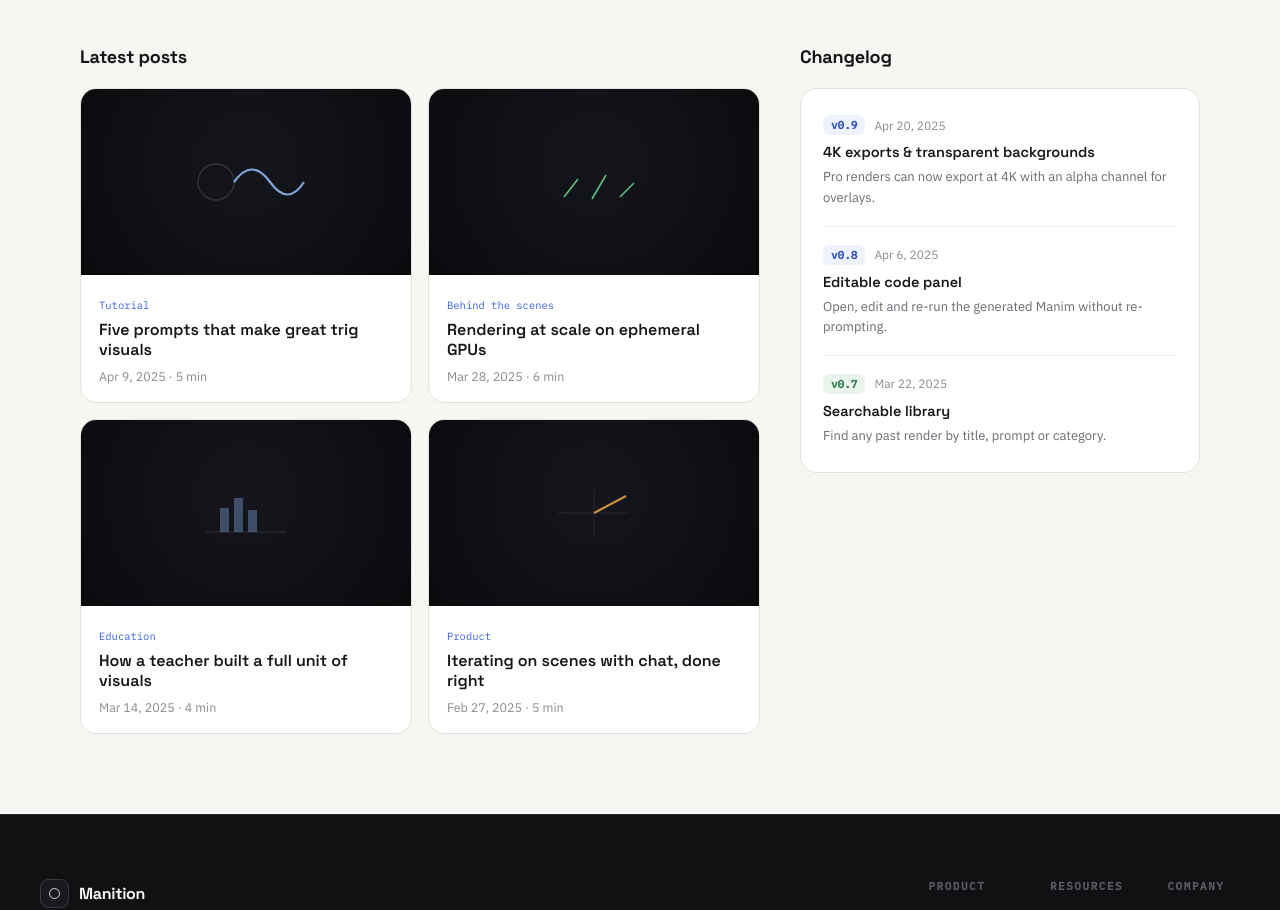
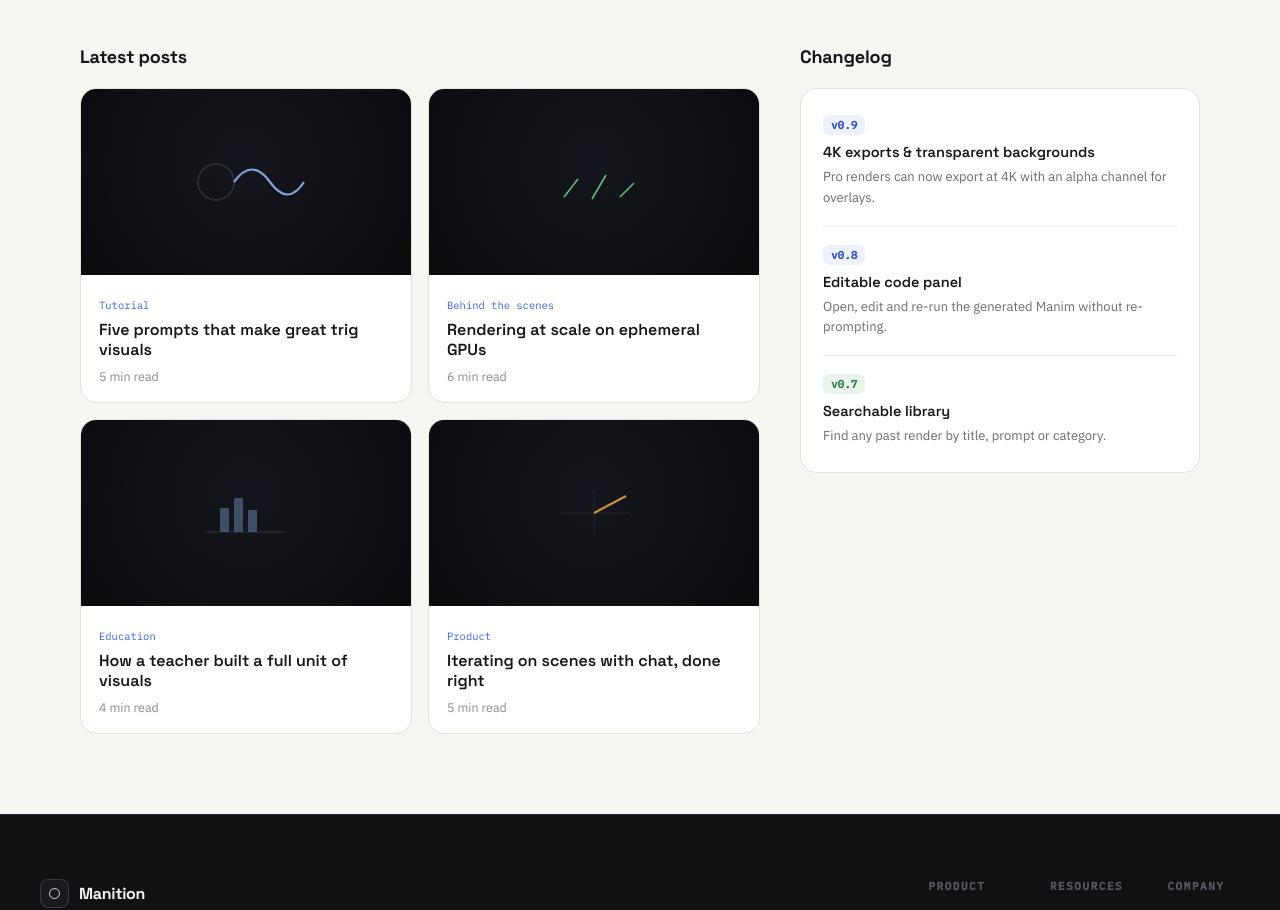
Before and after one commit to Shubham-355/manition-web, a Next.js app: page /blog in a window 1280 px wide. Shown: the part 637-1547 px from the top of the page. Built offline with nearby package versions, Linux system fonts and the light colour scheme.

Commit message:
remove placeholder dates from blog

```diff
--- a/app/blog/page.tsx
+++ b/app/blog/page.tsx
@@ -10,13 +10,13 @@ const cardHover = { borderColor: "#d3cfc4" };
 const thumb =
   "aspect-ratio:16/9; background:radial-gradient(circle at 50% 40%,#15151d,#0b0b0e); display:flex; align-items:center; justify-content:center;";
 
-type Post = { tag: string; title: string; date: string; svg: ReactNode };
+type Post = { tag: string; title: string; read: string; svg: ReactNode };
 
 const POSTS: Post[] = [
   {
     tag: "Tutorial",
     title: "Five prompts that make great trig visuals",
-    date: "Apr 9, 2025 · 5 min",
+    read: "5 min read",
     svg: (
       <svg width="120" height="66" viewBox="0 0 120 66" fill="none">
         <circle cx="30" cy="33" r="18" stroke="#33333d" strokeWidth="1.4"></circle>
@@ -27,7 +27,7 @@ const POSTS: Post[] = [
   {
     tag: "Behind the scenes",
     title: "Rendering at scale on ephemeral GPUs",
-    date: "Mar 28, 2025 · 6 min",
+    read: "6 min read",
     svg: (
       <svg width="120" height="66" viewBox="0 0 120 66" fill="none">
         <g stroke="#5fbf7e" strokeWidth="1.6">
@@ -41,7 +41,7 @@ const POSTS: Post[] = [
   {
     tag: "Education",
     title: "How a teacher built a full unit of visuals",
-    date: "Mar 14, 2025 · 4 min",
+    read: "4 min read",
     svg: (
       <svg width="120" height="66" viewBox="0 0 120 66" fill="none">
         <line x1="20" y1="52" x2="100" y2="52" stroke="#33333d" strokeWidth="1.2"></line>
@@ -56,7 +56,7 @@ const POSTS: Post[] = [
   {
     tag: "Product",
     title: "Iterating on scenes with chat, done right",
-    date: "Feb 27, 2025 · 5 min",
+    read: "5 min read",
     svg: (
       <svg width="120" height="66" viewBox="0 0 120 66" fill="none">
         <line x1="60" y1="10" x2="60" y2="56" stroke="#26262c" strokeWidth="1"></line>
@@ -70,7 +70,6 @@ const POSTS: Post[] = [
 type Change = {
   version: string;
   badge: string;
-  date: string;
   title: string;
   body: string;
   last?: boolean;
@@ -80,21 +79,18 @@ const CHANGES: Change[] = [
   {
     version: "v0.9",
     badge: "background:#eef2fd; color:#2f4fc0;",
-    date: "Apr 20, 2025",
     title: "4K exports & transparent backgrounds",
     body: "Pro renders can now export at 4K with an alpha channel for overlays.",
   },
   {
     version: "v0.8",
     badge: "background:#eef2fd; color:#2f4fc0;",
-    date: "Apr 6, 2025",
     title: "Editable code panel",
     body: "Open, edit and re-run the generated Manim without re-prompting.",
   },
   {
     version: "v0.7",
     badge: "background:#e9f5ec; color:#2f7a4a;",
-    date: "Mar 22, 2025",
     title: "Searchable library",
     body: "Find any past render by title, prompt or category.",
     last: true,
@@ -114,7 +110,7 @@ export default function Blog() {
         <p style={parseStyle("font-family:'IBM Plex Mono',monospace; font-size:12px; letter-spacing:0.12em; text-transform:uppercase; color:#3b62e0; margin:0 0 16px;")}>
           Blog
         </p>
-        <h1 style={parseStyle("margin:0; font-family:'Space Grotesk'; font-weight:700; font-size:50px; line-height:1.05; letter-spacing:-0.035em;")}>
+        <h1 style={parseStyle("margin:0; font-family:'Space Grotesk'; font-weight:700; font-size:clamp(33px,6.8vw,50px); line-height:1.05; letter-spacing:-0.035em;")}>
           Notes from the studio.
         </h1>
         <p style={parseStyle("margin:18px 0 0; max-width:520px; font-size:17px; line-height:1.6; color:#54545c;")}>
@@ -153,7 +149,7 @@ export default function Blog() {
                 A look at the pipeline behind Manition - from parsing your prompt, to planning the scene graph, to writing code a cloud GPU can render in seconds.
               </p>
               <div style={parseStyle("display:flex; align-items:center; gap:11px;")}>
-                <p style={parseStyle("margin:0; font-size:12px; color:#8a8a92;")}>Apr 18, 2025 · 8 min read</p>
+                <p style={parseStyle("margin:0; font-size:12px; color:#8a8a92;")}>8 min read</p>
               </div>
             </div>
           </Hover>
@@ -174,7 +170,7 @@ export default function Blog() {
                   <div style={parseStyle("padding:18px;")}>
                     <span style={parseStyle("font-family:'IBM Plex Mono',monospace; font-size:10.5px; color:#3b62e0;")}>{post.tag}</span>
                     <h4 style={parseStyle("margin:7px 0 8px; font-family:'Space Grotesk'; font-weight:600; font-size:16px; line-height:1.25;")}>{post.title}</h4>
-                    <p style={parseStyle("margin:0; font-size:12.5px; color:#8a8a92;")}>{post.date}</p>
+                    <p style={parseStyle("margin:0; font-size:12.5px; color:#8a8a92;")}>{post.read}</p>
                   </div>
                 </Hover>
               ))}
@@ -191,7 +187,6 @@ export default function Blog() {
                 <div key={i} style={parseStyle(`padding:18px 0;${c.last ? "" : " border-bottom:1px solid #f2eee6;"}`)}>
                   <div style={parseStyle("display:flex; align-items:center; gap:9px; margin-bottom:8px;")}>
                     <span style={parseStyle(`font-family:'IBM Plex Mono',monospace; font-size:11px; font-weight:600; ${c.badge} padding:3px 8px; border-radius:6px;`)}>{c.version}</span>
-                    <span style={parseStyle("font-size:12px; color:#8a8a92;")}>{c.date}</span>
                   </div>
                   <p style={parseStyle("margin:0 0 6px; font-family:'Space Grotesk'; font-weight:600; font-size:14.5px;")}>{c.title}</p>
                   <p style={parseStyle("margin:0; font-size:13px; line-height:1.55; color:#6b6b73;")}>{c.body}</p>
```
